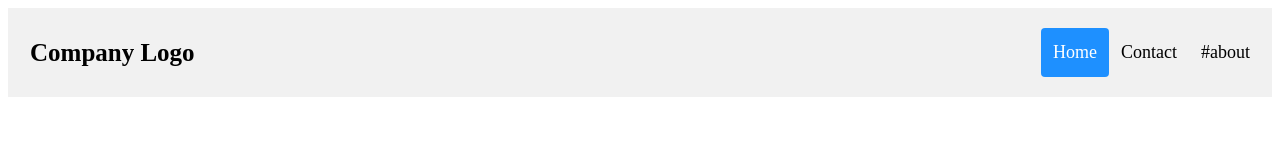
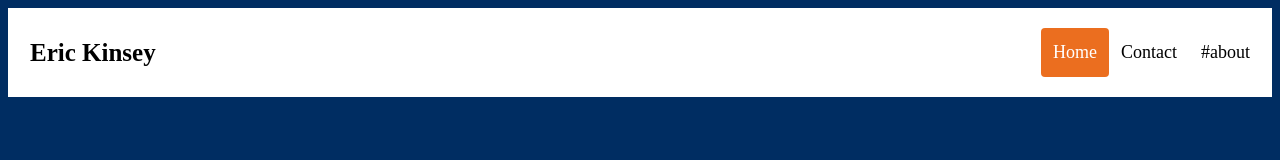
Before and after one commit to ekinsey42/Ekinsey_Webpage, a plain HTML site: page Index.html in a window 1280 px wide. Drawn offline with Linux system fonts and the light colour scheme.

Commit message:
Added name and background to index.html

```diff
--- a/Index.html
+++ b/Index.html
@@ -17,7 +17,7 @@
 <!-- Header -->
 <header>
 	<div class="header">
-		<a href="#default" class="logo">Company Logo</a>
+		<a href="#default" class="logo">Eric Kinsey</a>
 		<div class="header-right">
 			<a class="active" href="#home">Home</a>
 			<a href="#contact">Contact</a>
--- a/Stylesheet.css
+++ b/Stylesheet.css
@@ -1,7 +1,11 @@
+/*Background color */
+body {background-color: rgb(0, 45, 98); }
+
+/* Start of Header CSS */
 /* Style the header with a grey background and some padding */
 .header {
   overflow: hidden;
-  background-color: #f1f1f1;
+  background-color: rgb(255, 255, 255);
   padding: 20px 10px;
 }
 
@@ -31,7 +35,7 @@
 
 /* Style the active/current link*/
 .header a.active {
-  background-color: dodgerblue;
+  background-color: rgb(235, 110, 31);
   color: white;
 }
 
@@ -51,3 +55,5 @@
     float: none;
   }
 }
+
+/* End of Header CSS */
```
